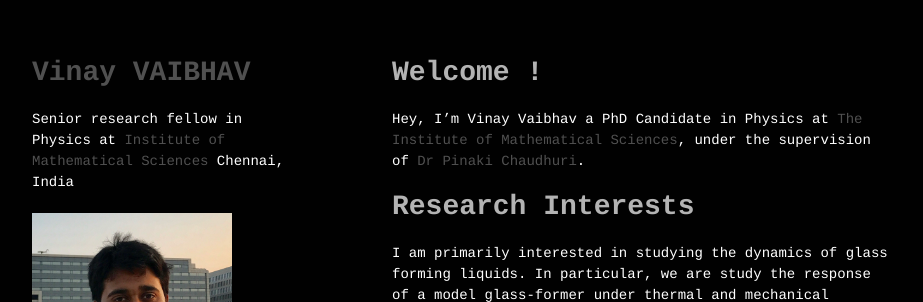
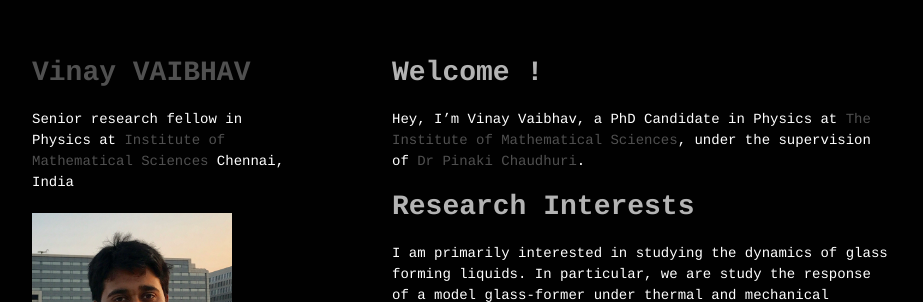
Before and after one commit to vinayphys/vinayphys.github.io, a Jekyll site: the page built from index.md, in a window 1280 px wide and 1060 px high. Shown: the top 302 px of the window, without its empty margins (178-1101 px from the left). Built offline with Jekyll 4.4.1, drawn with Linux system fonts in a browser that asks for light colours; our own code applies the rules of GitHub Pages for plain Markdown files; a script that is not in the unit is left out.

```diff
--- a/index.md
+++ b/index.md
@@ -1,6 +1,6 @@
 # Welcome !
 
-Hey, I'm Vinay Vaibhav a PhD Candidate in Physics at <a href="https://www.imsc.res.in">The Institute of Mathematical Sciences</a>, under the supervision of <a href="https://www.imsc.res.in/pinaki_chaudhuri">Dr Pinaki Chaudhuri</a>.
+Hey, I'm Vinay Vaibhav, a PhD Candidate in Physics at <a href="https://www.imsc.res.in">The Institute of Mathematical Sciences</a>, under the supervision of <a href="https://www.imsc.res.in/pinaki_chaudhuri">Dr Pinaki Chaudhuri</a>.
 
 # Research Interests
 I am primarily interested in studying the dynamics of glass forming liquids. In particular, we are study the response of a model glass-former under thermal and mechanical perturbation using the techniques of nonequilibrium molecular dynamics simulations. I am also exploring granular systems and driven colloidal systems. For more details see what I'm doing now.
```
